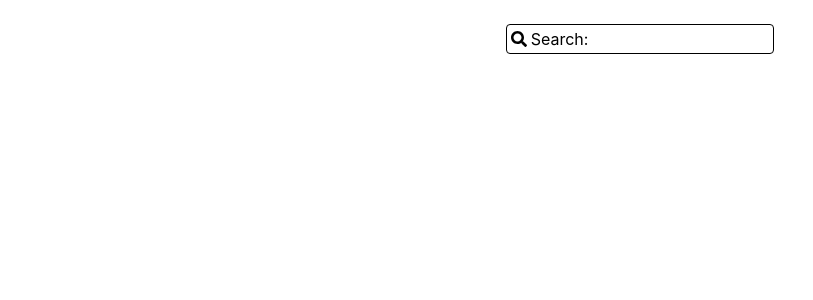
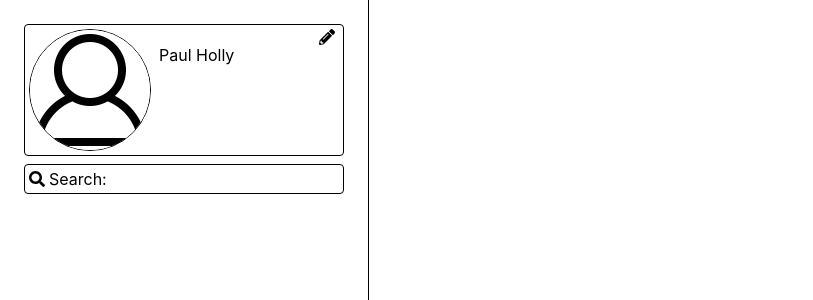
Before and after one commit to EmanuelVoikhansky/RecipeBook, a React (Create React App) app in the folder recipe-book/: page / in a window 1280 px wide. Shown: the top 300 px of the page, without its empty margins (0-813 px from the left). Built offline with nearby package versions, Linux system fonts and the light colour scheme.

Commit message:
basic site layout + profile widget skeleton

```diff
--- a/recipe-book/src/App.css
+++ b/recipe-book/src/App.css
@@ -1,6 +1,5 @@
 .App {
-  margin-top: 24px;
-  align-items: center;
+  align-items: start;
   width: 100%;
 }
 
@@ -13,3 +12,22 @@
   display: flex;
   flex-flow: row;
 }
+
+.SidePanel {
+  height: calc(100vh - 48px);
+  width: 25vw;
+  padding: 24px;
+  border-right: 1px solid black;
+}
+
+.Border {
+  border: 1px solid black;
+  border-radius: 4px;
+  padding: 4px;
+}
+
+.VerticalSpacer {
+  height: 0px;
+  margin-top: 8px;
+  width: 100%;
+}
--- a/recipe-book/src/App.js
+++ b/recipe-book/src/App.js
@@ -2,9 +2,13 @@
 
 import "./App.css";
 import * as React from "react";
-import HARDCODED_DEV_DATA from "./constants/devData.js";
+import {
+  HARDCODED_DEV_DATA,
+  HARDCODED_DEV_ACCOUNT,
+} from "./constants/devData.js";
 import Icon from "./common/Icon.js";
 import SearchBar from "./common/SearchBar.js";
+import AccountWidget from "./common/AccountWidget.js";
 
 export type Recipe = {
   id: number,
@@ -16,14 +20,11 @@ export type Recipe = {
 
 function App(): React.Node {
   return (
-    <div className="App Vertical">
-      <div className="Horizontal">
-        <SearchBar
-          value={""}
-          onChange={(finalVal) => {
-            console.log(finalVal);
-          }}
-        />
+    <div className="App Horizontal">
+      <div className="SidePanel">
+        <AccountWidget account={HARDCODED_DEV_ACCOUNT} />
+        <div className="VerticalSpacer" />
+        <SearchBar value={""} onChange={() => {}} />
       </div>
     </div>
   );
--- /dev/null
+++ b/recipe-book/src/common/AccountWidget.js
@@ -0,0 +1,42 @@
+// @flow
+
+import * as React from "react";
+import Icon from "./Icon.js";
+import user from "../assets/user.jpg";
+
+type Props = {
+  account: Account,
+};
+
+export type Account = {
+  name: string,
+  profilePicUrl?: string,
+};
+
+function AccountWidget({ account }: Props): React.Node {
+  return (
+    <div
+      className="Border Horizontal"
+      style={{
+        justifyContent: "space-between",
+      }}
+    >
+      <span className="Horizontal">
+        <img
+          style={{
+            borderRadius: "50%",
+            height: "120px",
+            width: "120px",
+            border: "1px solid black",
+            marginRight: "8px",
+          }}
+          src={account.profilePicUrl ?? user}
+        />
+        <p>{account.name}</p>
+      </span>
+      <Icon icon="faPencilAlt" margin="-2px 4px 0px 0px" />
+    </div>
+  );
+}
+
+export default AccountWidget;
--- a/recipe-book/src/common/SearchBar.js
+++ b/recipe-book/src/common/SearchBar.js
@@ -1,6 +1,7 @@
 // @flow
 
 import * as React from "react";
+import "../App.css";
 import { useState, useMemo } from "react";
 import Icon from "./Icon.js";
 import useDebouncedOnChange from "./useDebouncedOnChange.js";
@@ -17,9 +18,7 @@ function SearchBar(props: Props): React.Node {
     500
   );
   return (
-    <div
-      style={{ border: "1px solid black", borderRadius: "4px", padding: "4px" }}
-    >
+    <div className="Border">
       <label>
         <Icon icon="faSearch" margin="0px 4px 1px 0px" />
         {value.length === 0 ? "Search:" : null}
--- a/recipe-book/src/constants/devData.js
+++ b/recipe-book/src/constants/devData.js
@@ -1,40 +1,41 @@
 // @flow
 
-import type {Recipe} from '../App.js';
+import type { Recipe } from "../App.js";
+import type { Account } from "../common/AccountWidget.js";
 
-const HARDCODED_DEV_DATA: Array<Recipe> = [
+export const HARDCODED_DEV_ACCOUNT: Account = {
+  name: "Paul Holly",
+};
+
+export const HARDCODED_DEV_DATA: Array<Recipe> = [
   {
     id: 1,
     name: "Roast Beef",
-    stars: '4',
-    instructions: "How to cook roast beef...."
+    stars: "4",
+    instructions: "How to cook roast beef....",
   },
   {
     id: 2,
     name: "Borscht",
-    stars: '5',
-    instructions: "Beets. Lots and lots of purple."
+    stars: "5",
+    instructions: "Beets. Lots and lots of purple.",
   },
   {
     id: 3,
     name: "Brussel Sprouts",
     stars: "2",
-    instructions: "No thanks"
+    instructions: "No thanks",
   },
   {
     id: 4,
     name: "Omlette",
     stars: "3",
-    instructions: "Non-scrambled scrambled eggs"
+    instructions: "Non-scrambled scrambled eggs",
   },
   {
     id: 5,
     name: "Haggis",
     stars: "1",
-    instructions: "But why tho????"
-  }
+    instructions: "But why tho????",
+  },
 ];
-
-export default {
-  HARDCODED_DEV_DATA
-}
```
Also changed, not shown: recipe-book/src/assets/user.jpg (added).
